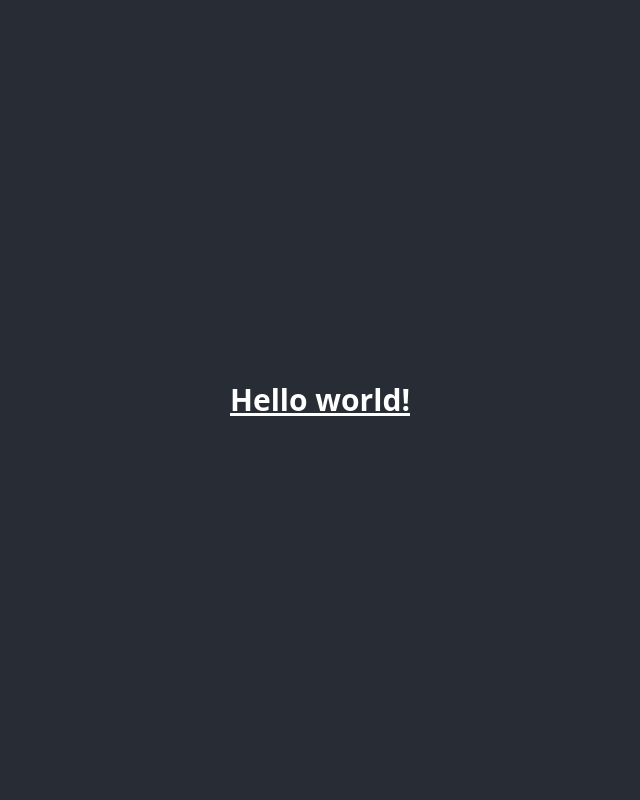
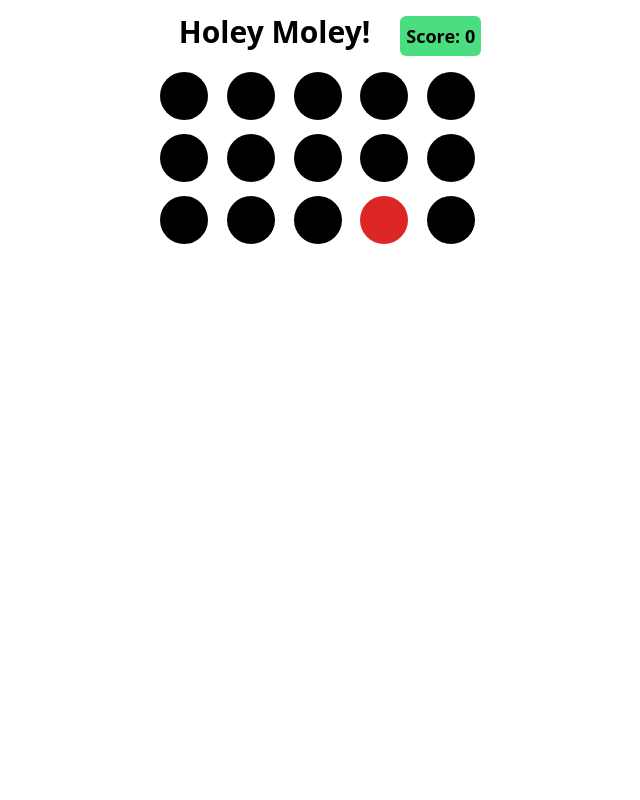
Before and after one commit to Lzduque/holey-moley, a React (Create React App) app: page / in a window 1280 px wide. Shown: the top 800 px of the page, without its empty margins (320-960 px from the left). Built offline with nearby package versions, Linux system fonts and the light colour scheme.

Commit message:
base functionality

```diff
--- a/src/App.js
+++ b/src/App.js
@@ -1,23 +1,28 @@
 import './App.css'
 import Grid from './Grid'
 import Score from './Score'
+import {useState} from 'react'
 
 const circles = [1, 2, 3, 4, 5, 6, 7, 8, 9, 10, 11, 12, 13, 14, 15]
 
 function App() {
+	const [score, setScore] = useState(0)
+
 	return (
-		<div className='App'>
+		<div className='block'>
 			{/* App makes the score state and set, passes down both*/}
 			{/* Header / Score get the state | main / Grid gets the set*/}
-			<header className='App-header'>
-				<h1 className='text-3xl font-bold underline'>Hello world!</h1>
-				<Score></Score>
+			<header className='items-baseline	flex justify-center	'>
+				<h1 className='text-center block text-3xl	font-bold	mx-5 my-0'>
+					Holey Moley!
+				</h1>
+				<Score score={score} className='block'></Score>
 				{/* Score carries the score state */}
 			</header>
 			<main>
-				{/* Main makes the active state and set, passes down state to Circles*/}
+				{/* Main makes the active state and set, passes down state to Circles -> since main is not it's own entity, I think it needs to be in Grid*/}
 				{/* the set active is triggered here by a timer, choosing a random number every one second*/}
-				<Grid circles={circles} />
+				<Grid circles={circles} score={score} setScore={setScore} />
 				{/* Grid is going to render the circles*/}
 				{/* Every circle is going to carry their own number (circles.map is the key/circle number*/}
 				{/* they are also going to carry the active state changed by main*/}
--- /dev/null
+++ b/src/Circle.js
@@ -0,0 +1,19 @@
+import React from 'react'
+
+export default function Circle({active, number, score, setScore}) {
+	const isLit = active === number
+
+	const handleClick = (e) => {
+		const newScore = score + 1
+		setScore(newScore)
+	}
+
+	return isLit ? (
+		<div
+			className='block w-12 h-12 bg-red-600 rounded-full'
+			onClick={handleClick}
+		></div>
+	) : (
+		<div className='block w-12 h-12 bg-black rounded-full'></div>
+	)
+}
--- a/src/Grid.js
+++ b/src/Grid.js
@@ -1,18 +1,35 @@
 import React from 'react'
+import {useState, useEffect} from 'react'
+import Circle from './Circle'
 
-export default function Grid(props) {
-	const cells = props.circles.map((obj) => (
-		<div
-			// style={{
-			// 	backgroundColor: `${
-			// 		'#' + Math.random().toString(16).substr(-6)
-			// 	}`,
-			// }}
-			className='item'
+export default function Grid({circles, score, setScore}) {
+	const [active, setActive] = useState(null) // number of the circle that is active -> starts as null
+
+	useEffect(() => {
+		const interval = setInterval(
+			() => setActive(Math.round(Math.random() * (15 - 1) + 1)),
+			1000
+		)
+		return () => {
+			clearInterval(interval)
+		}
+	}, [])
+
+	const cells = circles.map((obj) => (
+		<Circle
+			active={active}
+			number={obj}
+			score={score}
+			setScore={setScore}
+			key={obj}
 		>
 			{obj}
-		</div>
+		</Circle>
 	))
 
-	return <div className='container'>{cells}</div>
+	return (
+		<div className='grid gap-y-3.5	gap-x-3.5	grid-cols-5	mx-auto my-auto w-1/4	'>
+			{cells}
+		</div>
+	)
 }
--- a/src/Score.js
+++ b/src/Score.js
@@ -1,5 +1,9 @@
 import React from 'react'
 
-export default function Score(props) {
-	return <div></div>
+export default function Score({score}) {
+	return (
+		<h3 className='block text-lg my-4	ml-2.5 mr-0 font-bold	bg-green-400 p-1.5 rounded-md'>
+			Score: {score}
+		</h3>
+	)
 }
```
